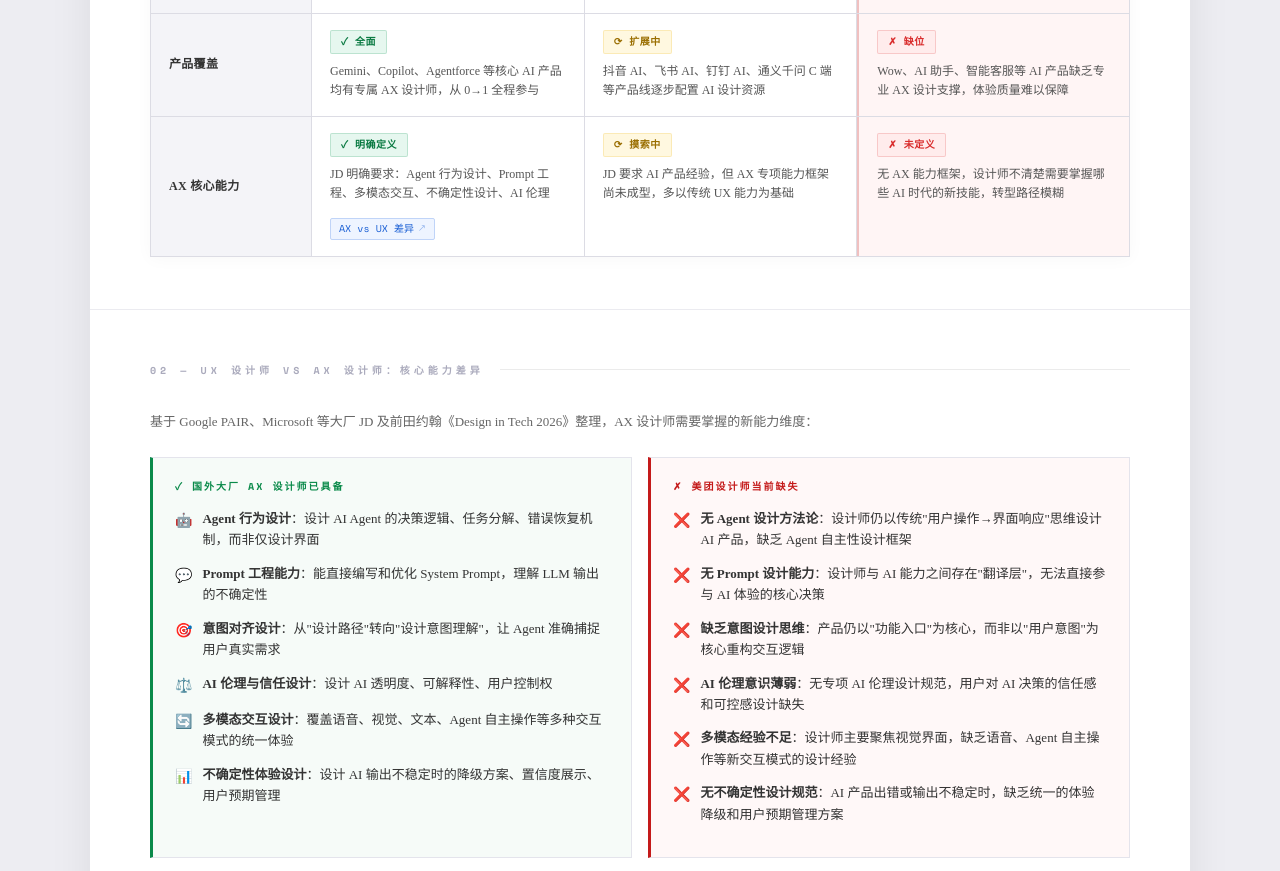
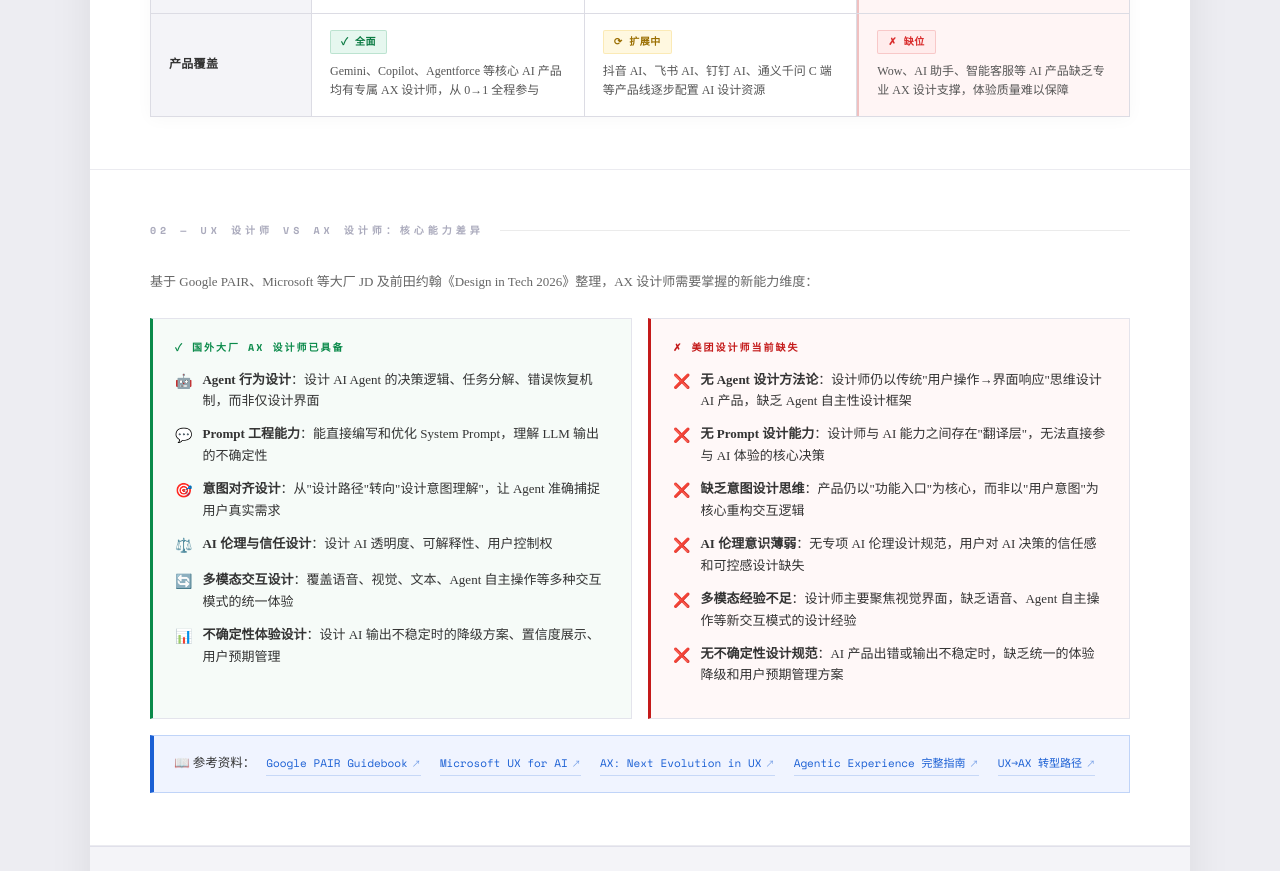
Before and after one commit to 282076406-lang/ax-gap, a plain HTML site: page index.html in a window 1280 px wide. Shown: the part 835-1706 px from the top of the page. Drawn offline with nearby package versions, Linux system fonts and the light colour scheme.

```diff
--- a/index.html
+++ b/index.html
@@ -1109,23 +1109,6 @@
       <div style="margin-top:8px; font-size:12px; color:#555;">Wow、AI 助手、智能客服等 AI 产品缺乏专业 AX 设计支撑，体验质量难以保障</div>
     </div>
 
-    <!-- Row 6 — 新增：AX 核心能力要求 -->
-    <div class="cmp-cell row-label">AX 核心能力</div>
-    <div class="cmp-cell">
-      <span class="status-pill pill-green">✓ 明确定义</span>
-      <div style="margin-top:8px; font-size:12px; color:#555;">JD 明确要求：Agent 行为设计、Prompt 工程、多模态交互、不确定性设计、AI 伦理</div>
-      <div style="margin-top:8px;">
-        <a class="link-tag" href="https://agentexperience.ax/research/ax-the-next-evolution-in-ux/" target="_blank">AX vs UX 差异</a>
-      </div>
-    </div>
-    <div class="cmp-cell">
-      <span class="status-pill pill-yellow">⟳ 摸索中</span>
-      <div style="margin-top:8px; font-size:12px; color:#555;">JD 要求 AI 产品经验，但 AX 专项能力框架尚未成型，多以传统 UX 能力为基础</div>
-    </div>
-    <div class="cmp-cell highlight-red">
-      <span class="status-pill pill-red">✗ 未定义</span>
-      <div style="margin-top:8px; font-size:12px; color:#555;">无 AX 能力框架，设计师不清楚需要掌握哪些 AI 时代的新技能，转型路径模糊</div>
-    </div>
   </div>
 </section>
 
```
